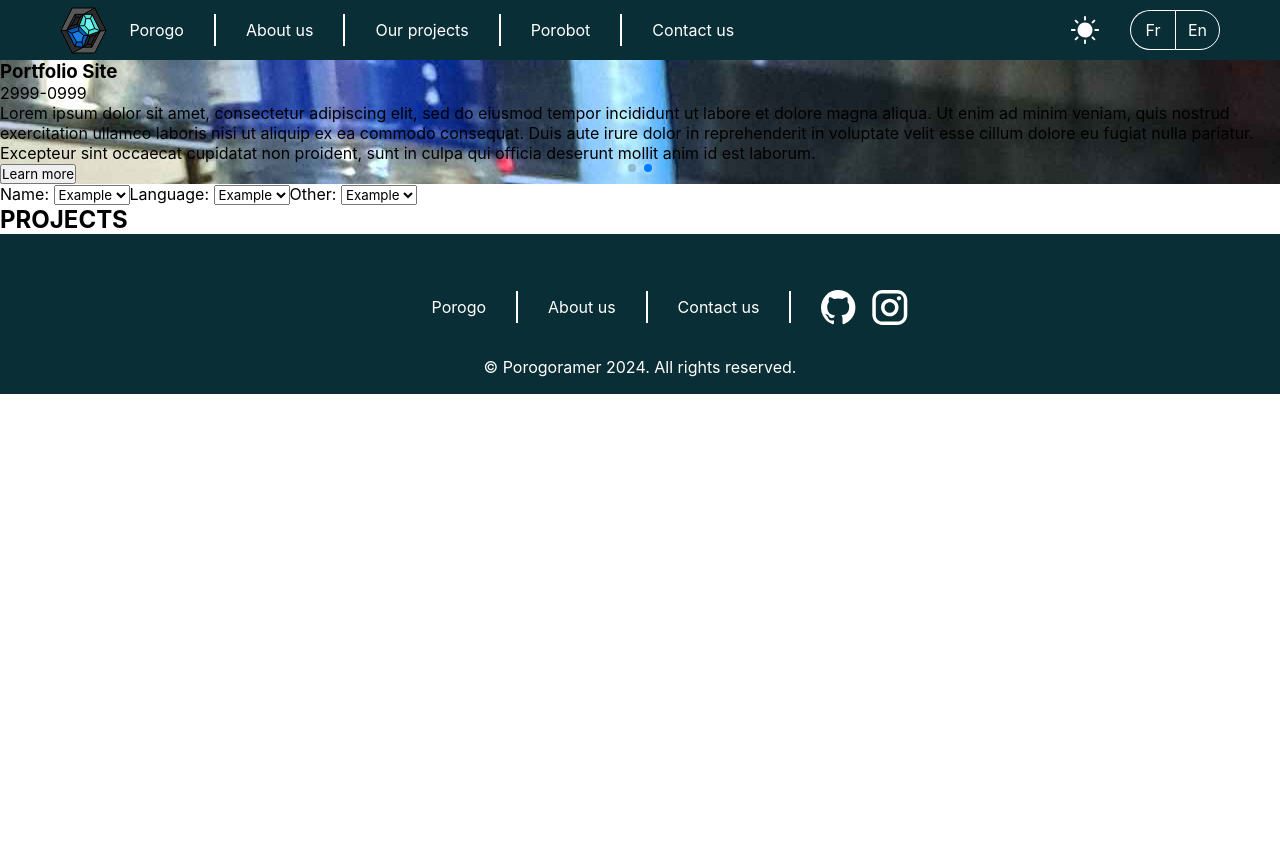
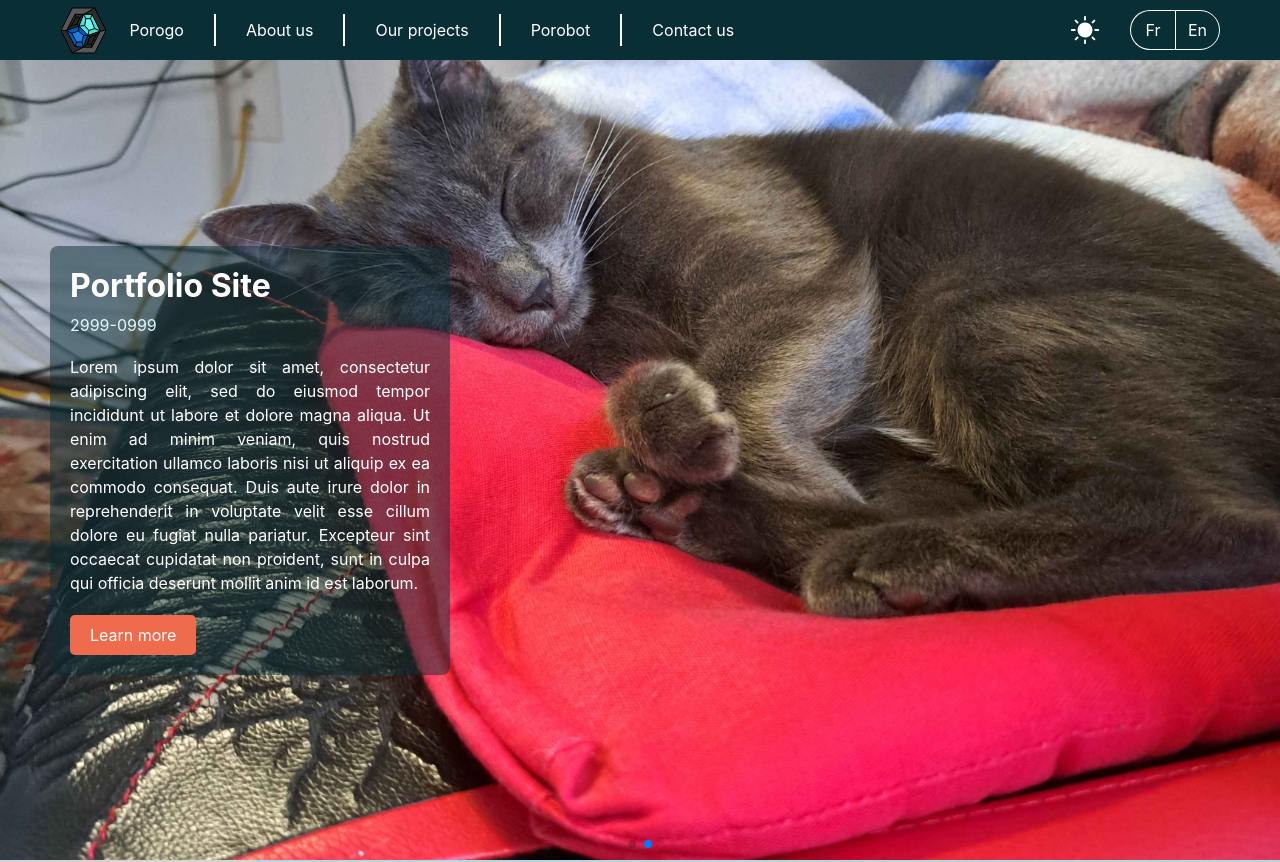
Before and after one commit to Porogoramer/porogoramer.com, a React app in the folder porogo/frontend/: page /projects in a window 1280 px wide. Shown: the top 862 px of the page. Before the commit the page ends 800 px from the top, so only its background shows below. Built offline with nearby package versions, Linux system fonts and the light colour scheme; the HTML template or start-up script is replaced by a standard one.

Commit message:
Refactor: Change styling imports

```diff
--- a/porogo/frontend/src/components/common/ProjectShowcase.tsx
+++ b/porogo/frontend/src/components/common/ProjectShowcase.tsx
@@ -1,4 +1,6 @@
 import React from 'react';
+import '../../../static/styles/common/_project_showcase.scss';
+
 function ProjectShowcase( { name, desc, date, backgroundImage}: { name: string, desc: string, date: string, backgroundImage: string }) {
     return (
         <div
--- a/porogo/frontend/src/components/views/Projects.tsx
+++ b/porogo/frontend/src/components/views/Projects.tsx
@@ -4,6 +4,8 @@ import { Navigation, Pagination, A11y, Autoplay, EffectFade } from 'swiper/modul
 import 'swiper/css';
 import 'swiper/css/bundle';
 import ProjectShowcase from '../common/ProjectShowcase';
+import '../../../static/styles/views/_allprojects.scss';
+
 
 
 export default function Projects() {
--- a/porogo/frontend/static/styles/common/_project_showcase.scss
+++ b/porogo/frontend/static/styles/common/_project_showcase.scss
@@ -1,3 +1,5 @@
+@import './variables.scss';
+
 .project-showcase {
   display: flex;
   align-items: center;
```
